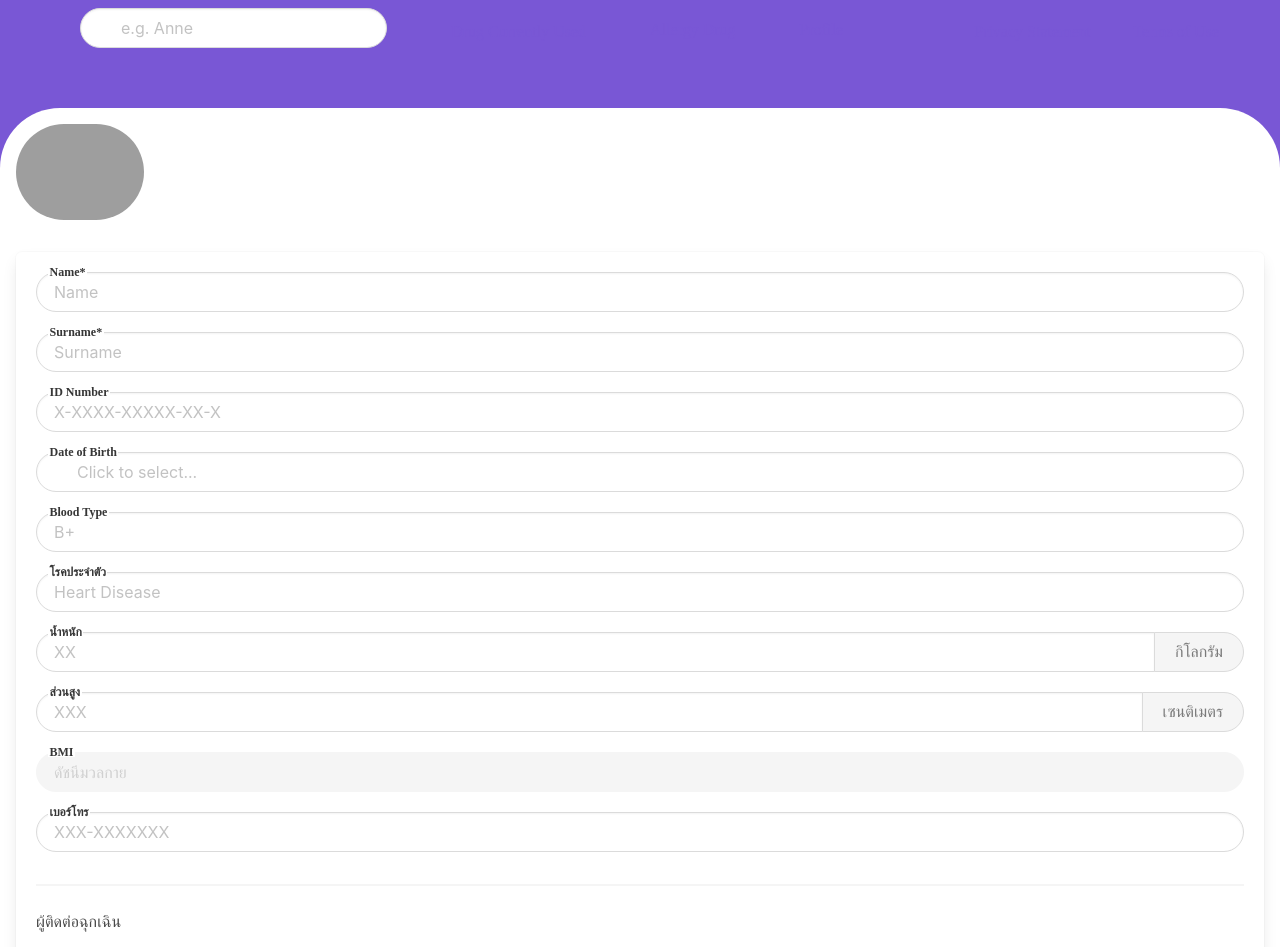
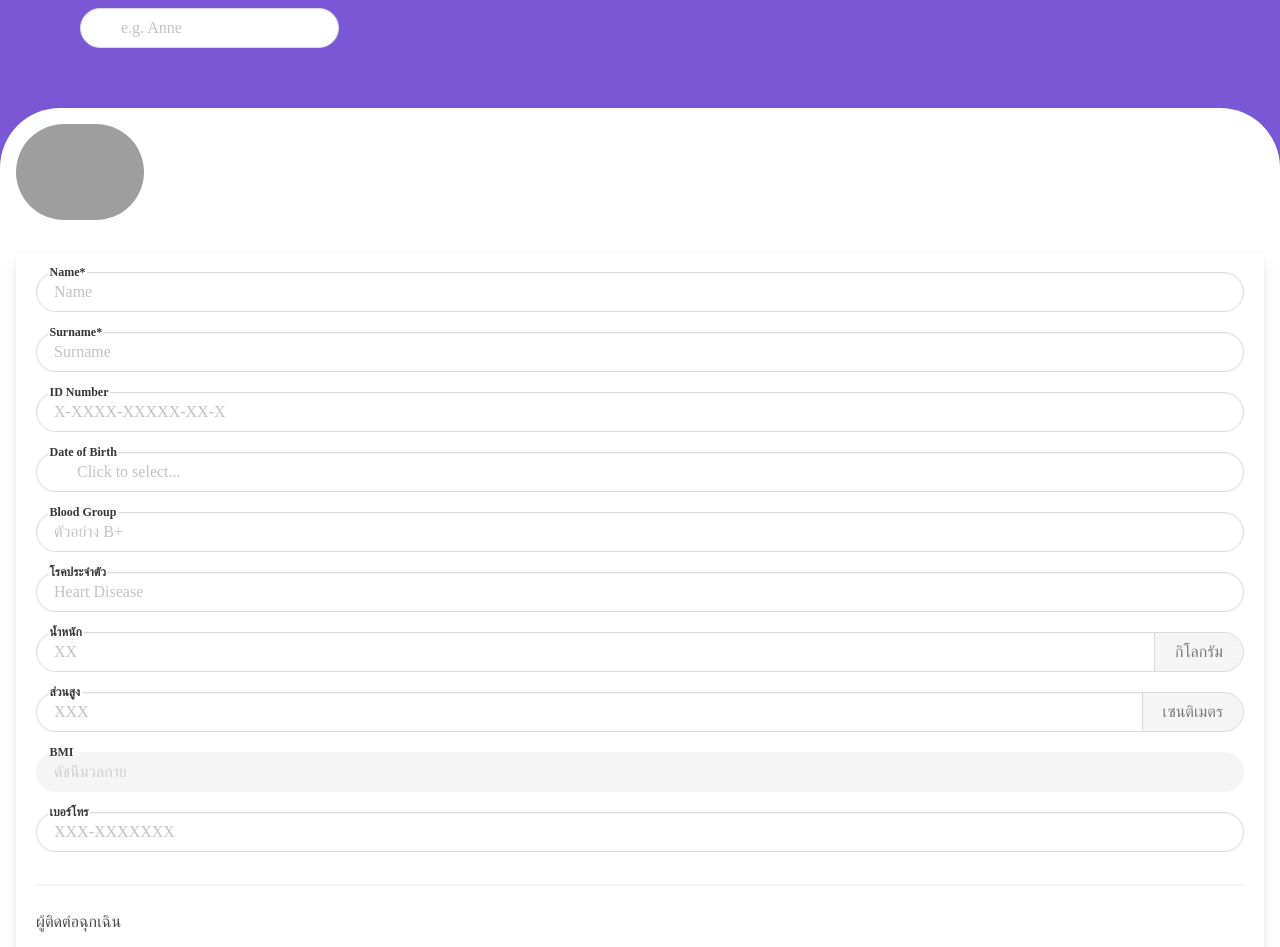
Before and after one commit to Mayhunt/Web-Application-for-Collecting-Medication-Data-and-Analyzing-Warfarin-Drug-Interactions-UI, a Vue app: page /register2 in a window 1280 px wide. Shown: the top 947 px of the page. Built offline with nearby package versions, Linux system fonts and the light colour scheme; grey boxes are pictures that could not be loaded; the HTML template or start-up script is replaced by a standard one; what vue-icon, vue-js-modal would draw is missing.

Commit message:
Add v-model to all files

```diff
--- a/src/App.vue
+++ b/src/App.vue
@@ -32,4 +32,7 @@ export default {
 .button{
   font-family: 'Kanit';
 }
+.input{
+  font-family: 'Kanit';
+}
 </style>
--- a/src/router/index.js
+++ b/src/router/index.js
@@ -89,12 +89,11 @@ const routes = [
     name: 'EditDrugUsed',
     component: () => import(/* webpackChunkName: "ForTest" */ '../views/EditDrugUsed/index.vue'),
   },
-  {
-    path: '/save-inr',
-    name: 'SaveINR',
-    component: () => import(/* webpackChunkName: "ForTest" */ '../views/SaveINR/index.vue'),
-  },
-
+  // {
+  //   path: '/save-inr',
+  //   name: 'SaveINR',
+  //   component: () => import(/* webpackChunkName: "ForTest" */ '../views/SaveINR/index.vue'),
+  // },
 ];
 
 const router = new VueRouter({
--- a/src/views/EditAllergic/index.vue
+++ b/src/views/EditAllergic/index.vue
@@ -26,13 +26,13 @@
           <hr />
           <!-- <div class="box"> -->
             <b-field label="อาการที่แพ้" label-position="on-border">
-              <b-input placeholder="มีผื่นแดงรอบปาก" rounded> </b-input>
+              <b-input v-model="symptom" placeholder="มีผื่นแดงรอบปาก" rounded> </b-input>
             </b-field>
             <b-field label="สถานที่ได้รับ" label-position="on-border">
-              <b-input placeholder="XXXXXXXXX" rounded> </b-input>
+              <b-input v-model="place" placeholder="XXXXXXXXX" rounded> </b-input>
             </b-field>
             <b-field label="บันทึกเพิ่มเติม" label-position="on-border">
-              <b-input placeholder="ตัวอย่าง มีผื่นแดงรอบปาก" rounded> </b-input>
+              <b-input v-model="more" placeholder="ตัวอย่าง มีผื่นแดงรอบปาก" rounded> </b-input>
             </b-field>
             <br>
             <br>
--- a/src/views/Question/index.vue
+++ b/src/views/Question/index.vue
@@ -40,7 +40,7 @@
             </b-select>
           </b-field>
           <b-field label="คำตอบ">
-            <b-input rounded expanded required placeholder="ใส่คำตอบ"></b-input>
+            <b-input v-model="answer" rounded expanded required placeholder="ใส่คำตอบ"></b-input>
           </b-field>
 
           <div class="buttons" style="justify-content: center">
--- a/src/views/Question2/index.vue
+++ b/src/views/Question2/index.vue
@@ -27,7 +27,7 @@
         </div>
         <form class="box">
           <b-field label="คำใบ้">
-            <b-input rounded expanded placeholder="เพิ่มคำใบ้"></b-input>
+            <b-input v-model="hint" rounded expanded placeholder="เพิ่มคำใบ้"></b-input>
           </b-field>
           <p>ตัวอย่าง</p>
           <p>คำถาม สุนัขตัวแรกชื่อว่าอะไร </p>
--- a/src/views/Register1/index.vue
+++ b/src/views/Register1/index.vue
@@ -24,6 +24,7 @@
         <form class="box">
           <b-field label="Username">
             <b-input
+              v-model="Username"
               placeholder="Username"
               type="user"
               icon="account-circle"
@@ -34,7 +35,7 @@
             </b-input>
           </b-field>
           <b-field label="Password">
-            <b-input
+            <b-input v-model="password"
               placeholder="Password"
               type="password"
               icon="lock-question"
@@ -47,7 +48,7 @@
           </b-field>
           <b-field label="ConfirmPassword">
             <b-input
-              placeholder="Confirm  Password"
+              placeholder="Confirm Password"
               type="password"
               icon="lock-check"
               icon-clickable
--- a/src/views/Register2/index.vue
+++ b/src/views/Register2/index.vue
@@ -27,50 +27,52 @@
         </div>
         <form class="box">
           <b-field label="Name*" label-position="on-border">
-            <b-input placeholder="Name" rounded> </b-input>
+            <b-input v-model="first_name" placeholder="Name" rounded> </b-input>
           </b-field>
           <b-field label="Surname*" label-position="on-border">
-            <b-input placeholder="Surname" rounded> </b-input>
+            <b-input v-model="last_name" placeholder="Surname" rounded> </b-input>
           </b-field>
           <b-field label="ID Number" label-position="on-border">
-            <b-input placeholder="X-XXXX-XXXXX-XX-X" rounded> </b-input>
+            <b-input v-model="id_card_number" placeholder="X-XXXX-XXXXX-XX-X" rounded> </b-input>
           </b-field>
           <b-field label="Date of Birth" label-position="on-border">
-            <b-datepicker placeholder="Click to select..." icon="calendar-today" rounded trap-focus>
+            <b-datepicker v-model="selectedDate" placeholder="Click to select..." icon="calendar-today" :icon-right="selected ? 'close-circle' : ''"
+                icon-right-clickable
+                @icon-right-click="clearDate" rounded trap-focus>
             </b-datepicker>
           </b-field>
-          <b-field label="Blood Type" label-position="on-border">
-            <b-input placeholder="B+" rounded> </b-input>
+          <b-field label="Blood Group" label-position="on-border">
+            <b-input v-model="blood_group" placeholder="ตัวอย่าง B+" rounded> </b-input>
           </b-field>
           <b-field label="โรคประจำตัว" label-position="on-border">
-            <b-input placeholder="Heart Disease" rounded> </b-input>
+            <b-input v-model="medication_condition" placeholder="Heart Disease" rounded> </b-input>
           </b-field>
           <b-field label="น้ำหนัก" label-position="on-border">
-            <b-input placeholder="XX " rounded expanded> </b-input>
+            <b-input v-model="weight"  placeholder="XX " rounded expanded> </b-input>
             <p class="control">
               <span class="button is-static is-rounded">กิโลกรัม</span>
             </p>
           </b-field>
           <b-field label="ส่วนสูง" label-position="on-border">
-            <b-input placeholder="XXX " rounded expanded> </b-input>
+            <b-input v-model="height" placeholder="XXX " rounded expanded> </b-input>
             <p class="control">
               <span class="button is-static is-rounded">เซนติเมตร</span>
             </p>
           </b-field>
           <b-field label="BMI" label-position="on-border">
-            <b-input placeholder="ดัชนีมวลกาย" rounded disabled> </b-input>
+            <b-input v-model="bmi" placeholder="ดัชนีมวลกาย" rounded disabled> </b-input>
           </b-field>
           <b-field label="เบอร์โทร" label-position="on-border">
-            <b-input placeholder="XXX-XXXXXXX" rounded> </b-input>
+            <b-input v-model="phone_num" placeholder="XXX-XXXXXXX" rounded> </b-input>
           </b-field>
           <hr />
           <h4>ผู้ติดต่อฉุกเฉิน</h4>
           <br>
           <b-field label="ชื่อ" label-position="on-border">
-            <b-input placeholder="ชื่อ" rounded> </b-input>
+            <b-input v-model="emergency_contact" placeholder="ชื่อ" rounded> </b-input>
           </b-field>
           <b-field label="เบอร์โทร" label-position="on-border">
-            <b-input placeholder="XXX-XXXXXXX" rounded> </b-input>
+            <b-input v-model="emergency_phone_num" placeholder="XXX-XXXXXXX" rounded> </b-input>
           </b-field>
           <div
             class="buttons"
--- a/src/views/SaveAllergic/index.vue
+++ b/src/views/SaveAllergic/index.vue
@@ -26,13 +26,13 @@
           <hr />
           <!-- <div class="box"> -->
             <b-field label="อาการที่แพ้" label-position="on-border">
-              <b-input placeholder="มีผื่นแดงรอบปาก" rounded> </b-input>
+              <b-input v-model="symptom" placeholder="มีผื่นแดงรอบปาก" rounded> </b-input>
             </b-field>
             <b-field label="สถานที่ได้รับ" label-position="on-border">
-              <b-input placeholder="XXXXXXXXX" rounded> </b-input>
+              <b-input v-model="place" placeholder="XXXXXXXXX" rounded> </b-input>
             </b-field>
             <b-field label="บันทึกเพิ่มเติม" label-position="on-border">
-              <b-input placeholder="ตัวอย่าง มีผื่นแดงรอบปาก" rounded> </b-input>
+              <b-input v-model="more" placeholder="ตัวอย่าง มีผื่นแดงรอบปาก" rounded> </b-input>
             </b-field>
             <br>
             <br>
@@ -56,6 +56,9 @@
 <script>
 export default {
   name: 'SaveAllergic',
+  data() {
+    return {};
+  },
 };
 </script>
 
```
Also changed, not shown: src/views/EditDrugUsed/index.vue (+4 -3 lines), src/views/SaveDrug/index.vue (+4 -3 lines), .eslintrc.js, 1 other file (tests, documents, lock files or other folders).
